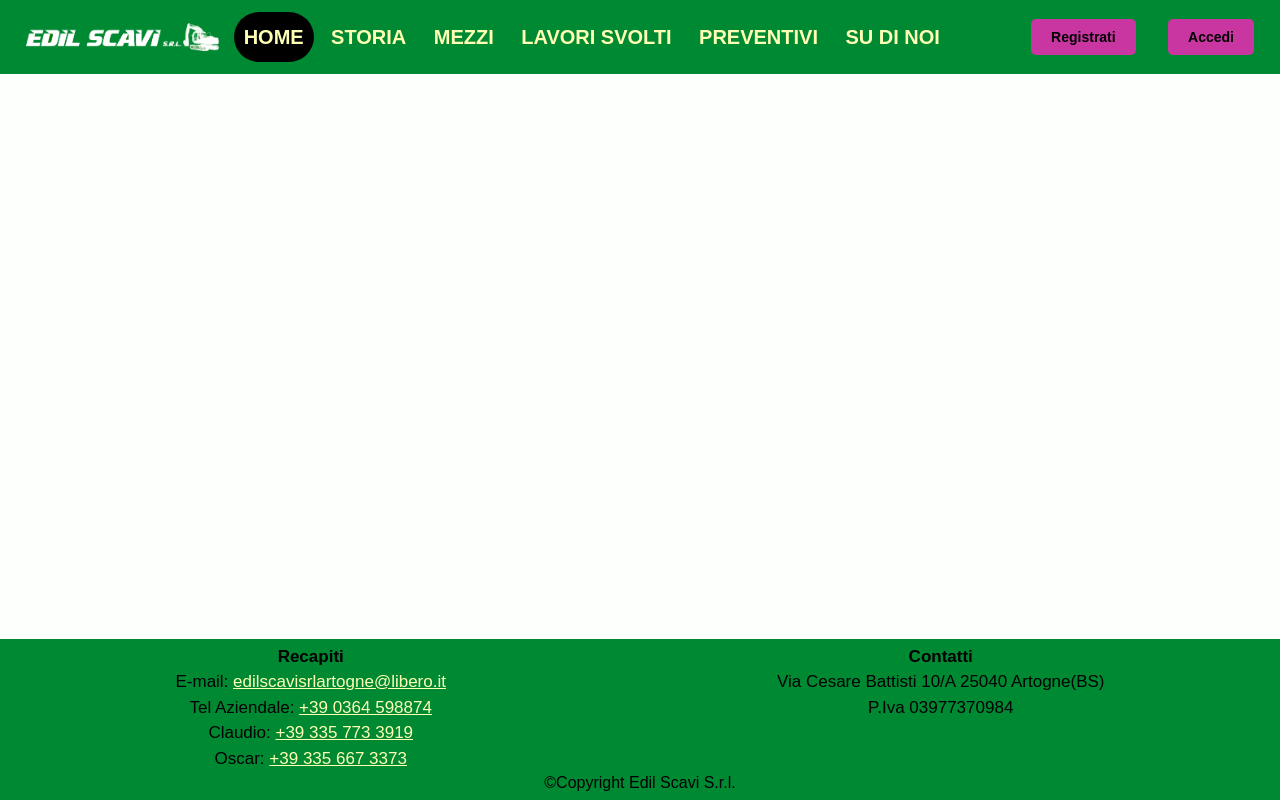
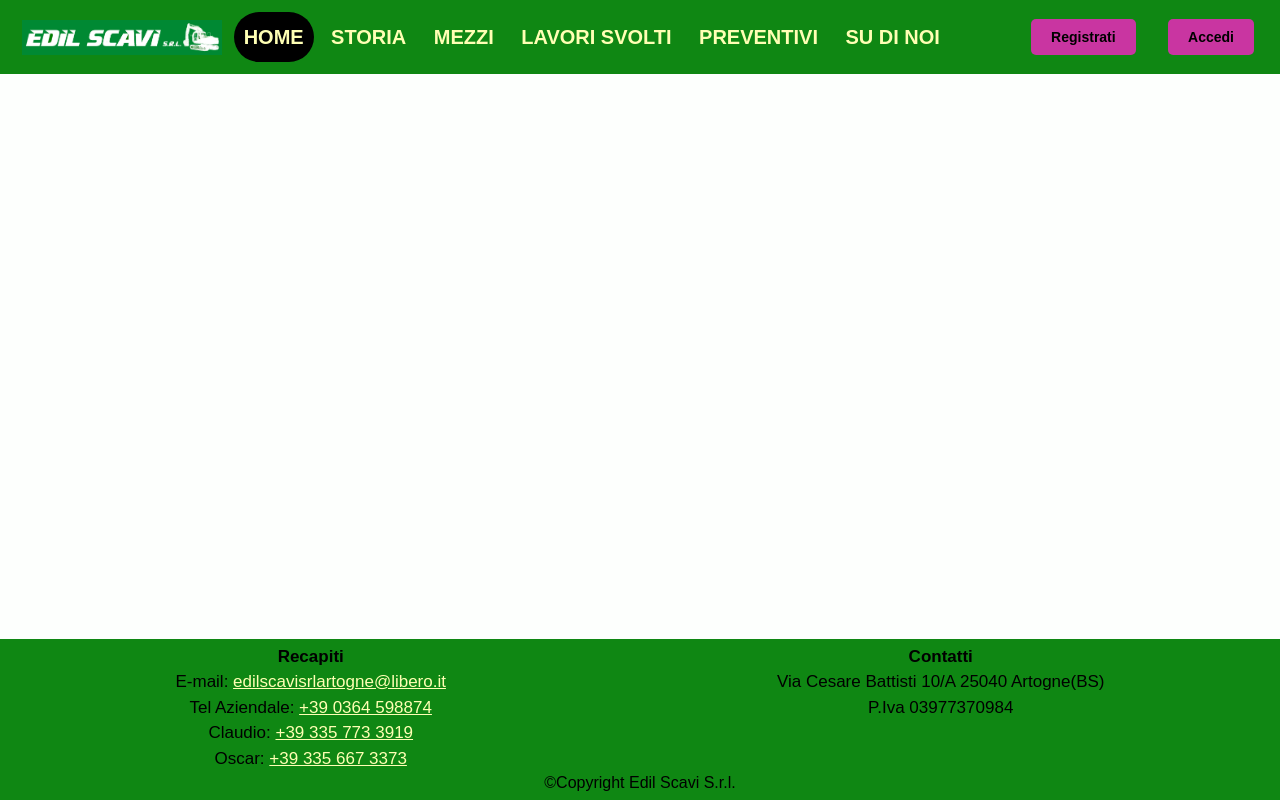
Before and after one commit to The-TecWebers/Progetto, a PHP site: page / in a window 1280 px wide. Run offline with PHP 8.4, Linux system fonts and the light colour scheme.

Commit message:
fix colore bg green

```diff
--- a/CSS/desktop.css
+++ b/CSS/desktop.css
@@ -11,12 +11,12 @@ GENERALE
     /* Colori per lo sfondo bianco */
     --text_bgWhite: #000000;
     --bg_bgWhite: #fdfffd;
-    --link_bgWhite: #008933;
+    --link_bgWhite: #0F8713;
     --visitedLink_bgWhite: #C935A1;
 
     /* Colori per lo sfondo verde */
     --text_bgGreen: #000000;
-    --bg_bgGreen: #008933;
+    --bg_bgGreen: #0F8713;
     --link_bgGreen: #ffffb4;
     --visitedLink_bgGreen: #ffffff;
 }
```
